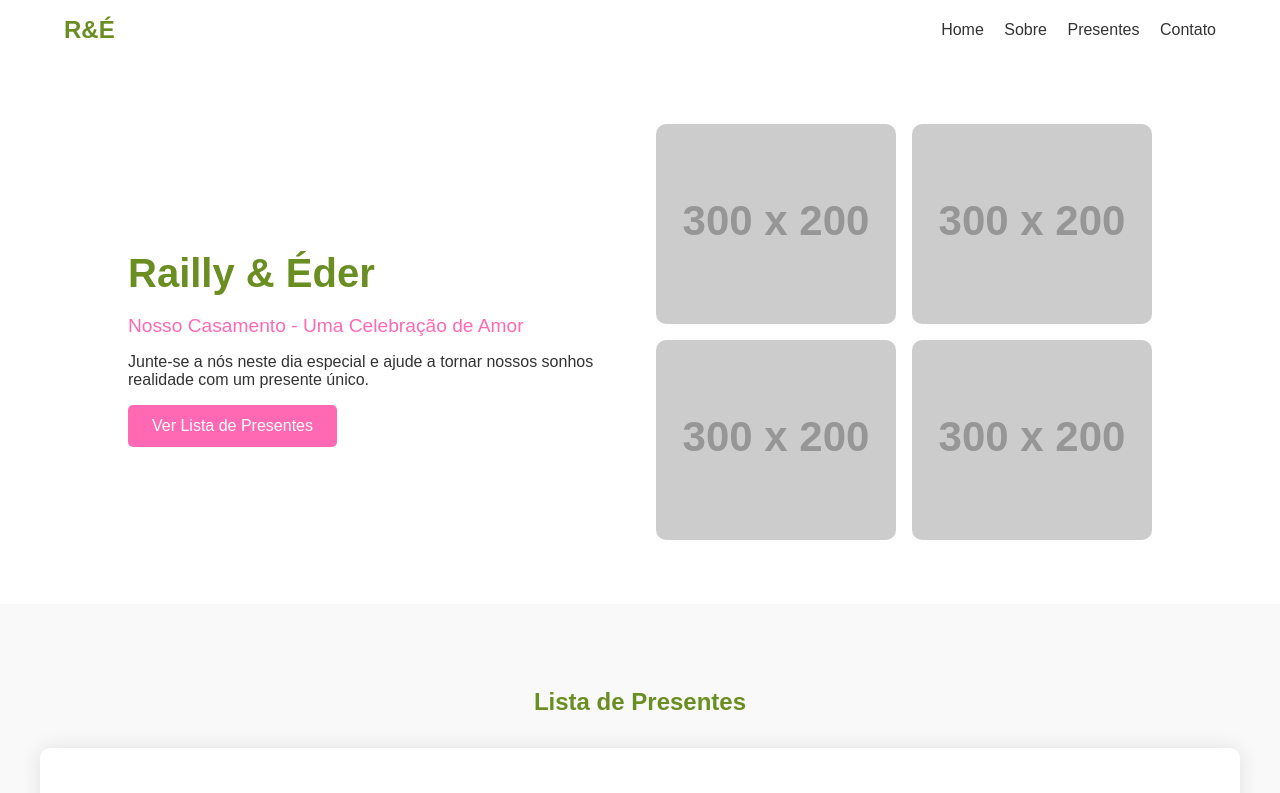
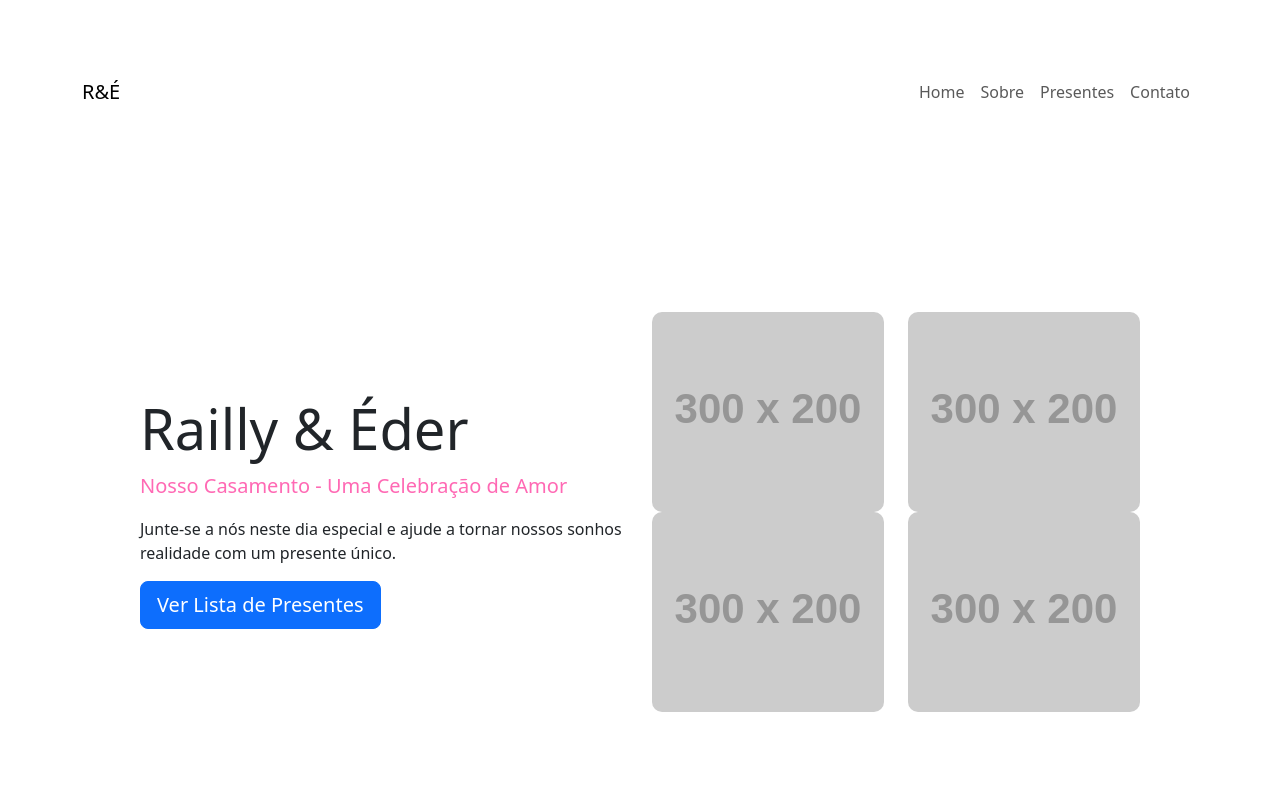
Before and after one commit to Railly-e-Eder/site-casamento, a plain HTML site: page index.html in a window 1280 px wide. Shown: the top 793 px of the page. Drawn offline with nearby package versions, Linux system fonts and the light colour scheme; no server answers; placeholder pictures from the web are drawn by us.

Commit message:
Update index.html

```diff
--- a/index.html
+++ b/index.html
@@ -5,42 +5,55 @@
   <meta name="viewport" content="width=device-width, initial-scale=1.0">
   <title>Lista de Presentes de Casamento</title>
   <link rel="stylesheet" href="style.css">
+  <link href="https://cdn.jsdelivr.net/npm/bootstrap@5.3.3/dist/css/bootstrap.min.css" rel="stylesheet" integrity="sha384-QWTKZyjpPEjISv5WaRU9OFeRpok6YctnYmDr5pNlyT2bRjXh0JMhjY6hW+ALEwIH" crossorigin="anonymous">
 </head>
 <body>
-    <header class="header">
-        <nav class="nav">
-            <div class="logo">R&É</div>
-            <div class="nav-links">
-                <a href="#home">Home</a>
-                <a href="#sobre">Sobre</a>
-                <a href="#presentes">Presentes</a>
-                <a href="#contato">Contato</a>
+  <nav class="navbar navbar-expand-lg navbar-light">
+        <div class="container">
+            <a class="navbar-brand" href="#">R&É</a>
+            <button class="navbar-toggler" type="button" data-bs-toggle="collapse" data-bs-target="#navbarNav">
+                <span class="navbar-toggler-icon"></span>
+            </button>
+            <div class="collapse navbar-collapse" id="navbarNav">
+                <ul class="navbar-nav ms-auto">
+                    <li class="nav-item"><a class="nav-link" href="#home">Home</a></li>
+                    <li class="nav-item"><a class="nav-link" href="#sobre">Sobre</a></li>
+                    <li class="nav-item"><a class="nav-link" href="#presentes">Presentes</a></li>
+                    <li class="nav-item"><a class="nav-link" href="#contato">Contato</a></li>
+                </ul>
             </div>
-        </nav>
-    </header>
+        </div>
+    </nav>
 
     <section class="hero" id="home">
-        <div class="hero-content">
-            <h1>Railly & Éder</h1>
-            <p class="subtitle">Nosso Casamento - Uma Celebração de Amor</p>
-            <p>Junte-se a nós neste dia especial e ajude a tornar nossos sonhos realidade com um presente único.</p>
-            <a href="#presentes" class="btn">Ver Lista de Presentes</a>
-        </div>
-        <div class="hero-images">
-            <img src="https://via.placeholder.com/300x200" alt="Imagem decorativa 1" class="hero-image">
-            <img src="https://via.placeholder.com/300x200" alt="Imagem decorativa 2" class="hero-image">
-            <img src="https://via.placeholder.com/300x200" alt="Imagem decorativa 3" class="hero-image">
-            <img src="https://via.placeholder.com/300x200" alt="Imagem decorativa 4" class="hero-image">
+        <div class="container">
+            <div class="row align-items-center">
+                <div class="col-lg-6">
+                    <h1 class="display-4">Railly & Éder</h1>
+                    <p class="subtitle lead">Nosso Casamento - Uma Celebração de Amor</p>
+                    <p>Junte-se a nós neste dia especial e ajude a tornar nossos sonhos realidade com um presente único.</p>
+                    <a href="#presentes" class="btn btn-primary btn-lg">Ver Lista de Presentes</a>
+                </div>
+                <div class="col-lg-6">
+                    <div class="row">
+                        <div class="col-6"><img src="https://via.placeholder.com/300x200" alt="Imagem decorativa 1" class="hero-image"></div>
+                        <div class="col-6"><img src="https://via.placeholder.com/300x200" alt="Imagem decorativa 2" class="hero-image"></div>
+                        <div class="col-6"><img src="https://via.placeholder.com/300x200" alt="Imagem decorativa 3" class="hero-image"></div>
+                        <div class="col-6"><img src="https://via.placeholder.com/300x200" alt="Imagem decorativa 4" class="hero-image"></div>
+                    </div>
+                </div>
+            </div>
         </div>
     </section>
 
-    <div class="container">
-        <h2>Lista de Presentes</h2>
-        <div id="presentes">
+    <div class="container my-5">
+        <h2 class="text-center mb-4" style="color: var(--olive-green);">Lista de Presentes</h2>
+        <div id="presentes" class="p-4">
             <p>Carregando lista de presentes...</p>
         </div>
     </div>
 
     <script src="script.js"></script>
+  <script src="https://cdn.jsdelivr.net/npm/bootstrap@5.3.3/dist/js/bootstrap.bundle.min.js" integrity="sha384-YvpcrYf0tY3lHB60NNkmXc5s9fDVZLESaAA55NDzOxhy9GkcIdslK1eN7N6jIeHz" crossorigin="anonymous"></script>
 </body>
 </html>
```
